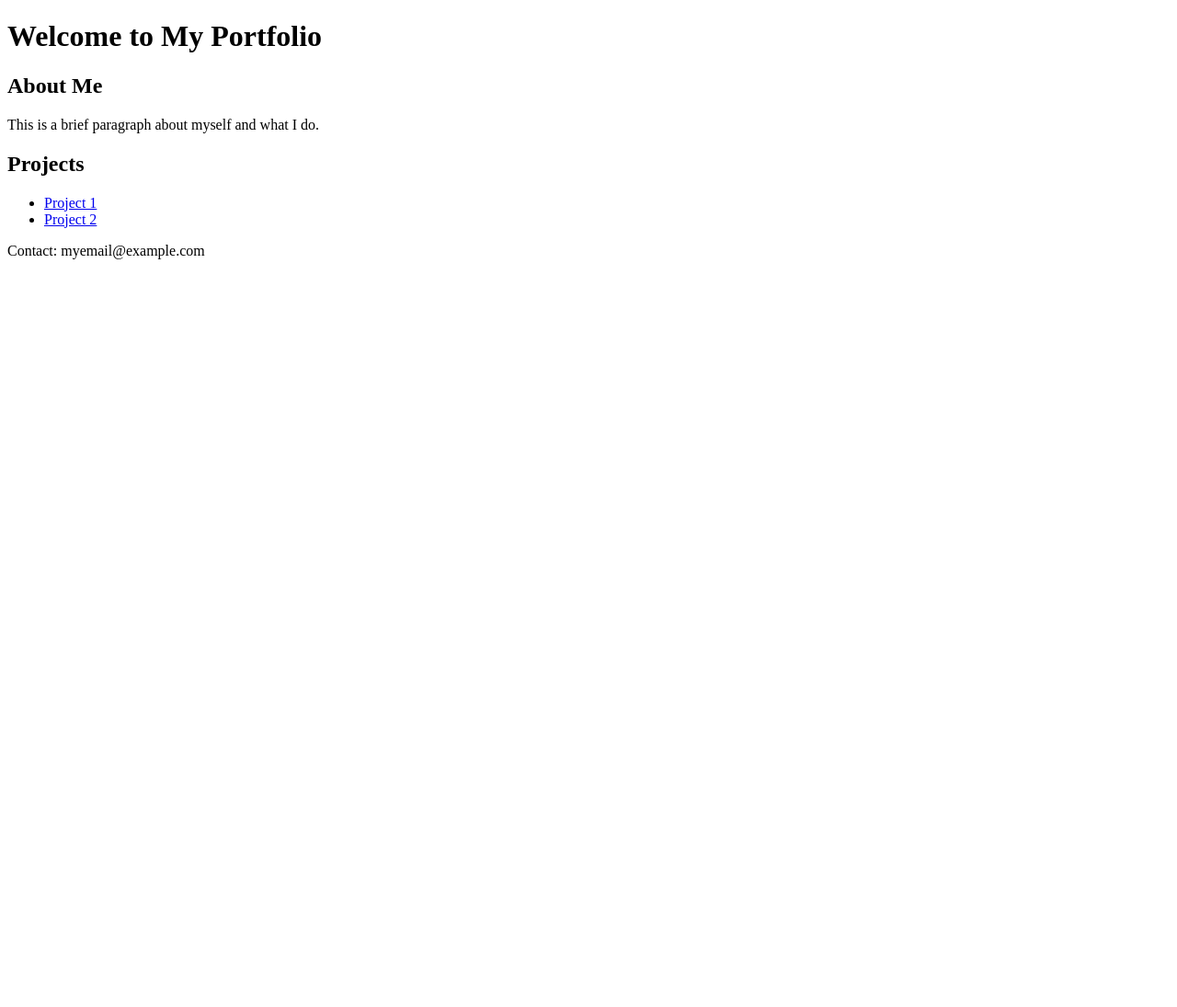
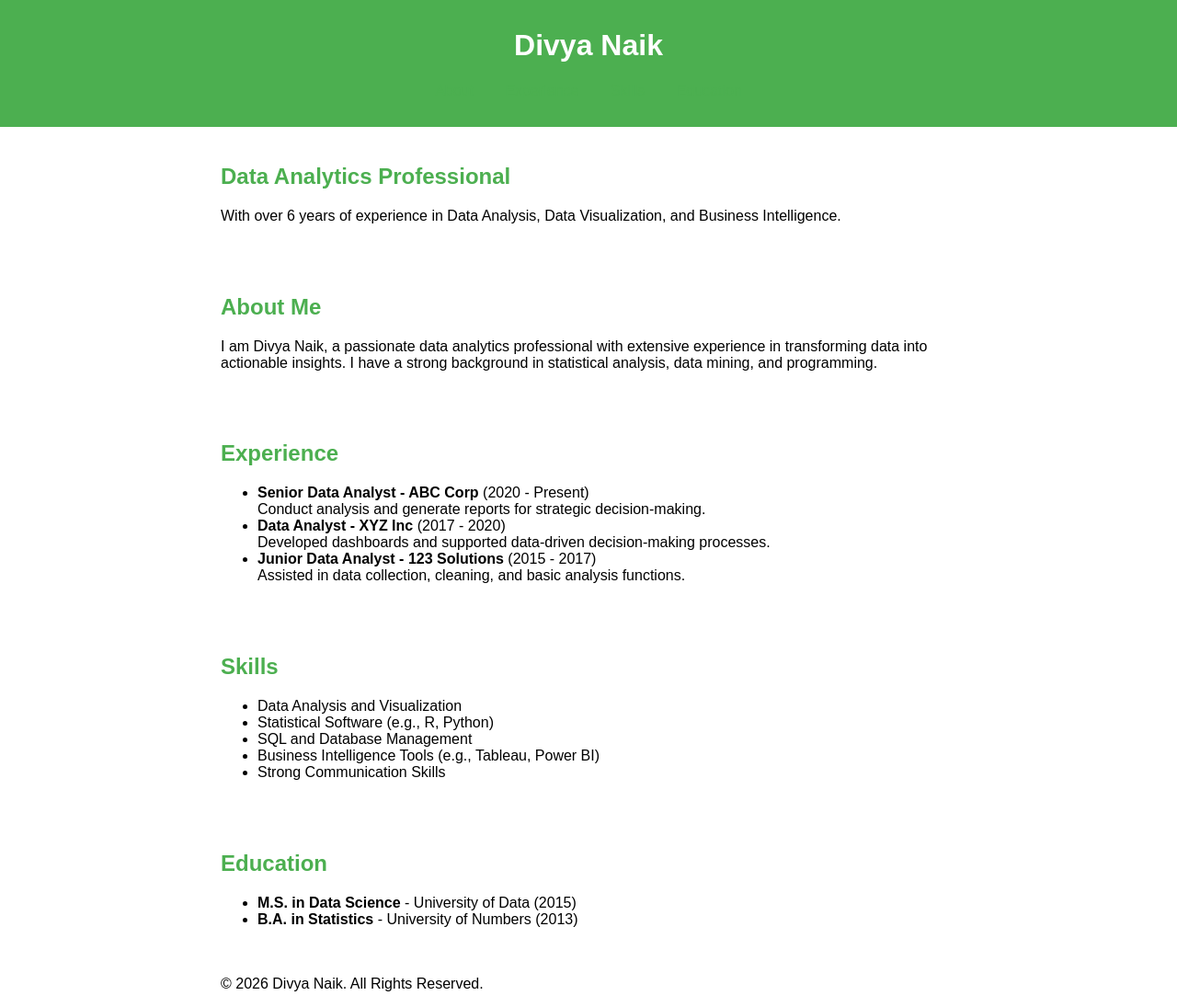
Before and after one commit to divyanaik-svg/divyanaik.github.io, a plain HTML site: page index.html in a window 1280 px wide. Shown: the whole page at 92% size. Before the commit the page ends 800 px from the top, so only its background shows below. Drawn offline with Linux system fonts and the light colour scheme.

Commit message:
Revise portfolio details and structure
Updated the portfolio page with personal details and professional information.

```diff
--- a/index.html
+++ b/index.html
@@ -3,25 +3,74 @@
 <head>
     <meta charset="UTF-8">
     <meta name="viewport" content="width=device-width, initial-scale=1.0">
-    <title>Portfolio</title>
+    <title>Divya Naik - Data Analytics Professional Portfolio</title>
+    <style>
+        body { font-family: Arial, sans-serif; margin: 0; padding: 0; }
+        header { background: #4CAF50; color: white; padding: 10px 0; text-align: center; }
+        section { padding: 20px; }
+        h2 { color: #4CAF50; }
+        nav { margin: 20px 0; }
+        nav a { margin: 0 15px; text-decoration: none; color: #4CAF50; }
+        .container { max-width: 800px; margin: auto; }
+    </style>
 </head>
 <body>
 <header>
-        <h1>Welcome to My Portfolio</h1>
+    <h1>Divya Naik</h1>
+    <nav>
+        <a href="#about">About</a>
+        <a href="#experience">Experience</a>
+        <a href="#skills">Skills</a>
+        <a href="#education">Education</a>
+    </nav>
 </header>
-    <section>
+<section id="hero">
+    <div class="container">
+        <h2>Data Analytics Professional</h2>
+        <p>With over 6 years of experience in Data Analysis, Data Visualization, and Business Intelligence.</p>
+    </div>
+</section>
+<section id="about">
+    <div class="container">
         <h2>About Me</h2>
-        <p>This is a brief paragraph about myself and what I do.</p>
+        <p>I am Divya Naik, a passionate data analytics professional with extensive experience in transforming data into actionable insights. I have a strong background in statistical analysis, data mining, and programming.</p>
+    </div>
 </section>
-    <section>
-        <h2>Projects</h2>
+<section id="experience">
+    <div class="container">
+        <h2>Experience</h2>
         <ul>
-            <li><a href="project1.html">Project 1</a></li>
-            <li><a href="project2.html">Project 2</a></li>
+            <li><strong>Senior Data Analyst - ABC Corp</strong> (2020 - Present)<br>Conduct analysis and generate reports for strategic decision-making.</li>
+            <li><strong>Data Analyst - XYZ Inc</strong> (2017 - 2020)<br>Developed dashboards and supported data-driven decision-making processes.</li>
+            <li><strong>Junior Data Analyst - 123 Solutions</strong> (2015 - 2017)<br>Assisted in data collection, cleaning, and basic analysis functions.</li>
         </ul>
+    </div>
+</section>
+<section id="skills">
+    <div class="container">
+        <h2>Skills</h2>
+        <ul>
+            <li>Data Analysis and Visualization</li>
+            <li>Statistical Software (e.g., R, Python)</li>
+            <li>SQL and Database Management</li>
+            <li>Business Intelligence Tools (e.g., Tableau, Power BI)</li>
+            <li>Strong Communication Skills</li>
+        </ul>
+    </div>
+</section>
+<section id="education">
+    <div class="container">
+        <h2>Education</h2>
+        <ul>
+            <li><strong>M.S. in Data Science</strong> - University of Data (2015)</li>
+            <li><strong>B.A. in Statistics</strong> - University of Numbers (2013)</li>
+        </ul>
+    </div>
 </section>
 <footer>
-        <p>Contact: myemail@example.com</p>
+    <div class="container">
+        <p>&copy; 2026 Divya Naik. All Rights Reserved.</p>
+    </div>
 </footer>
 </body>
 </html>
```
Lines whose indentation alone changed are shown as unchanged.
